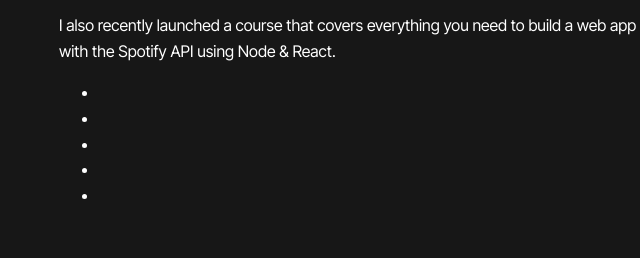
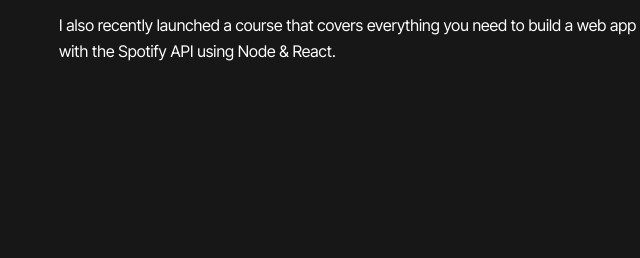
Before and after one commit to jordany33/masterPortfolio, a plain HTML site: page masterPortfolio/index.html in a window 1280 px wide. Shown: the part 1443-1701 px from the top of the page, 146-786 px from the left. Drawn offline with nearby package versions, Linux system fonts and the light colour scheme.

Commit message:
removed about cards.

```diff
--- a/masterPortfolio/index.html
+++ b/masterPortfolio/index.html
@@ -83,15 +83,6 @@
         <p>Fast-forward to today, and I’ve had the privilege of working at an advertising agency, a start-up, a huge corporation, and a student-led design studio. My main focus these days is building accessible, inclusive products and digital experiences at Upstatement for a variety of clients.</p>
         <p>I also recently launched a course that covers everything you need to build a web app with the Spotify API using Node & React.</p>
 
-        <ul class="card-list">
-          <li class="card-item"></li>
-          <li class="card-item"></li>
-          <li class="card-item"></li>
-          <li class="card-item"></li>
-          <li class="card-item"></li>
-        </ul>
-      </section>
-
       <section id="experience">
         <h2>Experience</h2>
         <!-- Add your experience content here -->
```
